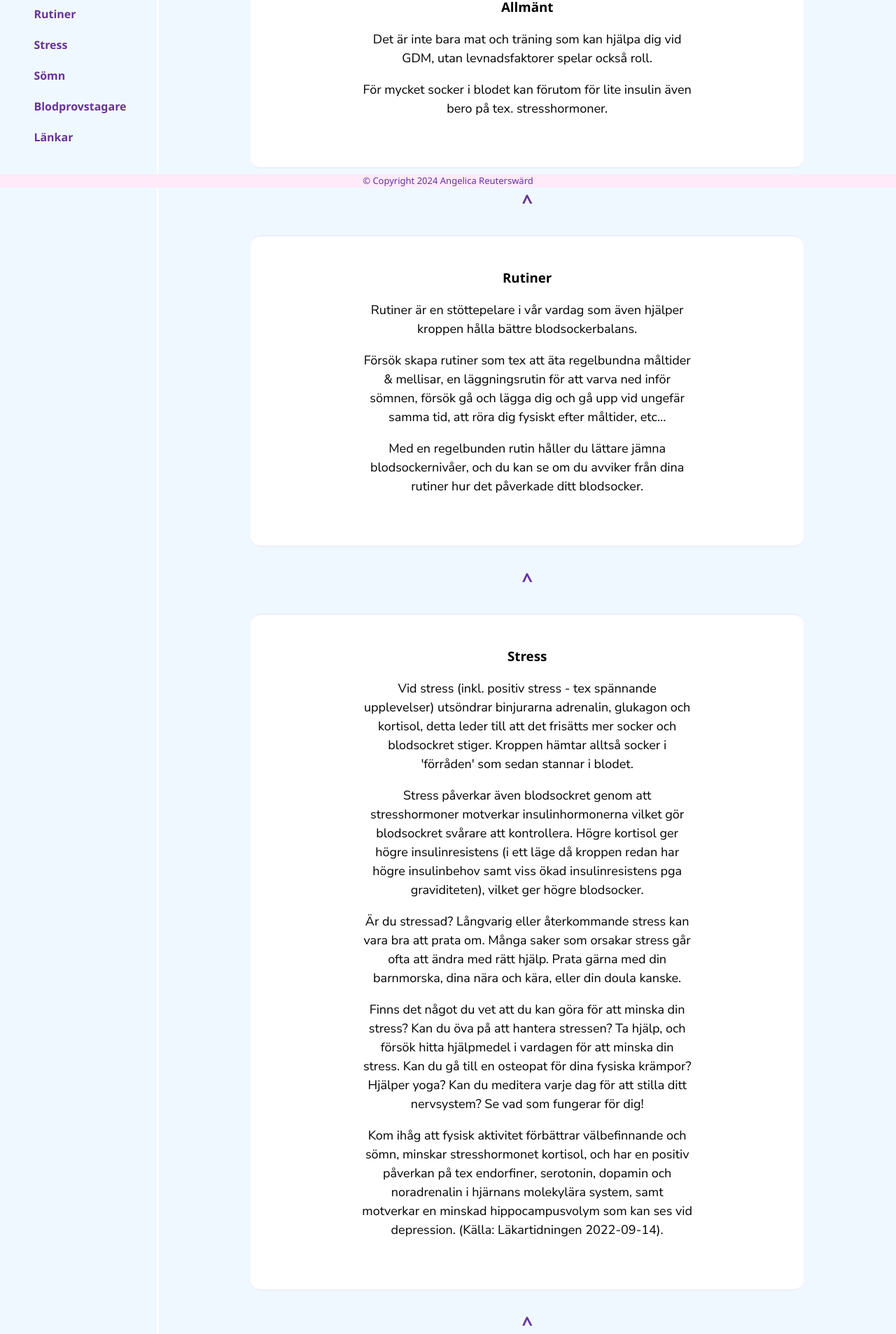
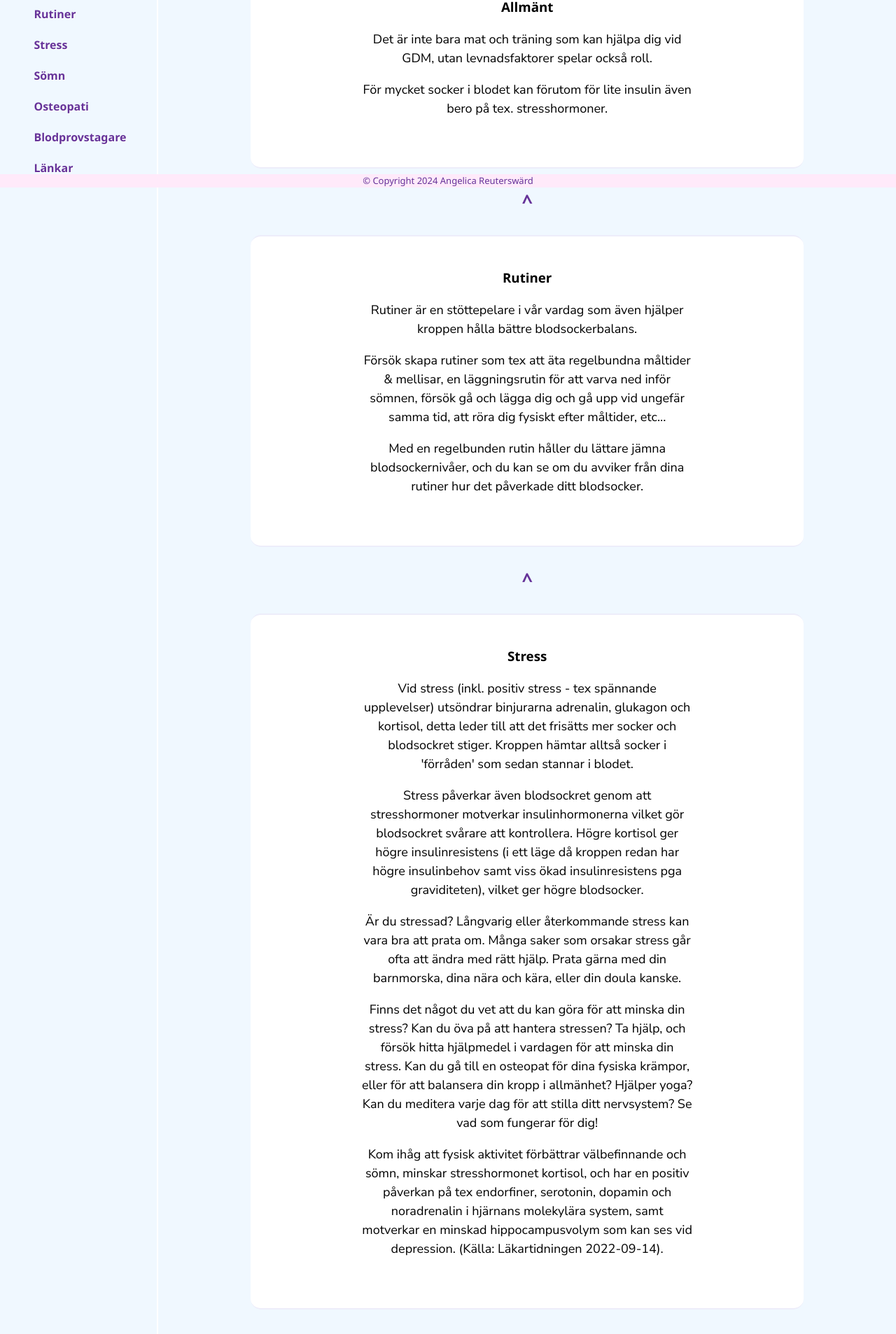
Before and after one commit to Ayngie/naturlig-guide-till-graviditetsdiabetes, a React (Vite) app: page /naturlig-guide-till-graviditetsdiabetes/life in a window 1280 px wide. Shown: the part 532-2439 px from the top of the page at 70% size. Built offline with nearby package versions, Linux system fonts and the light colour scheme.

Commit message:
✨ feat: added info to articles + links

```diff
--- a/src/components/pages/LifeAdvice.tsx
+++ b/src/components/pages/LifeAdvice.tsx
@@ -76,6 +76,10 @@ export const LifeAdvice = () => {
             <Paragraph><TextLink href="https://www.healthline.com/nutrition/14-ways-to-lower-blood-sugar" target='_blank'>Healthline article - lower blood sugar levels naturally</TextLink>.</Paragraph>
           </ParagraphWrapper>
           <ParagraphWrapper>
+          <h4>Osteopati och diabetes:</h4>
+            <Paragraph><TextLink href="https://www.osteopathic-research.com/s/orw/item/3060" target='_blank'></TextLink>Does Osteopathy Influence Diabetes Mellitus Type II?</Paragraph>
+          </ParagraphWrapper>
+          <ParagraphWrapper>
             <h4>Mobilappen T1D:</h4>
             <Paragraph>Detta är en jättebra app för typ I diabetes som gärna kan användas vid andra sorters diabetes enligt min mening. Appen har en superbra sökfunktion för livsmedel och bra allmän info. Rekommenderas varmt!</Paragraph>
             <Paragraph>Ladda ned här:
--- a/src/data/articles.json
+++ b/src/data/articles.json
@@ -27,7 +27,7 @@
                     "Vid stress (inkl. positiv stress - tex spännande upplevelser) utsöndrar binjurarna adrenalin, glukagon och kortisol, detta leder till att det frisätts mer socker och blodsockret stiger. Kroppen hämtar alltså socker i 'förråden' som sedan stannar i blodet.",
                     "Stress påverkar även blodsockret genom att stresshormoner motverkar insulinhormonerna vilket gör blodsockret svårare att kontrollera. Högre kortisol ger högre insulinresistens (i ett läge då kroppen redan har högre insulinbehov samt viss ökad insulinresistens pga graviditeten), vilket ger högre blodsocker.",
                     "Är du stressad? Långvarig eller återkommande stress kan vara bra att prata om. Många saker som orsakar stress går ofta att ändra med rätt hjälp. Prata gärna med din barnmorska, dina nära och kära, eller din doula kanske.",
-                    "Finns det något du vet att du kan göra för att minska din stress? Kan du öva på att hantera stressen? Ta hjälp, och försök hitta hjälpmedel i vardagen för att minska din stress. Kan du gå till en osteopat för dina fysiska krämpor? Hjälper yoga? Kan du meditera varje dag för att stilla ditt nervsystem? Se vad som fungerar för dig!",
+                    "Finns det något du vet att du kan göra för att minska din stress? Kan du öva på att hantera stressen? Ta hjälp, och försök hitta hjälpmedel i vardagen för att minska din stress. Kan du gå till en osteopat för dina fysiska krämpor, eller för att balansera din kropp i allmänhet? Hjälper yoga? Kan du meditera varje dag för att stilla ditt nervsystem? Se vad som fungerar för dig!",
                     "Kom ihåg att fysisk aktivitet förbättrar välbefinnande och sömn, minskar stresshormonet kortisol, och har en positiv påverkan på tex endorfiner, serotonin, dopamin och noradrenalin i hjärnans molekylära system, samt motverkar en minskad hippocampusvolym som kan ses vid depression. (Källa: Läkartidningen 2022-09-14)."
                 ]
         },
@@ -39,6 +39,16 @@
                     "Om du sover för lite får du högre kortisolnivå i kroppen, och högre insulinresistens.",
                     "Sömnbrist gör oss även tröttare och mer okoncentrerade, vilket kan leda till att vi får sug efter snabba kolhydrater för snabb energi, vilket ger högre blodsocker.",
                     "Sömnen är svårare som gravid, men det hjälper att göra vad man kan för att sova bättre. Tex. fysisk rörelse varje dag, regelbundna läggningstider, varva ned (skärmfritt) en stund innan läggning, somna till en meditation (eller kanske dina förlossningsaffirmationer :) ) sov med en gravidkudde mellan knäna, etc."
+                ]
+        },
+        {
+            "title": "Osteopati",
+            "id": "osteopathy",
+            "paragraphList":
+                [
+                    "Osteopatbehandling har många gynnsamma effekter för att hjälpa kroppen till balans.",
+                    "Ju bättre balanserad anatomi och fysiologi, desto bättre kan kroppen fungera - och vi mår bättre!",
+                    "Det finns studier som visar på eventuella samband mellan osteopati och jämnare blodsockernivåer. Det behövs mer studer men helt klart är att en kropp i bättre balans, som kan röra sig smidigare, kan fungera bättre även hormonellt (kom ihåg att insulin är ett hormon)."
                 ]
         },
         {
```
